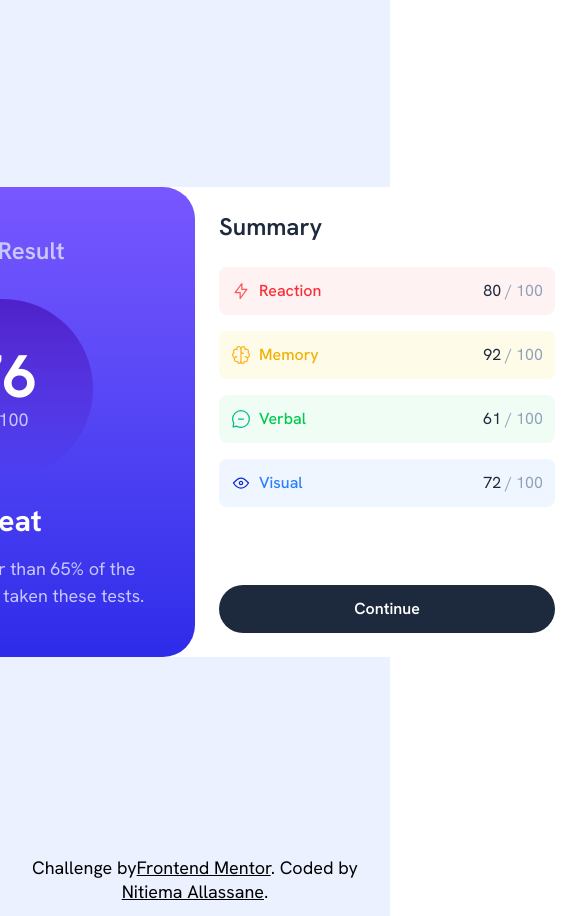
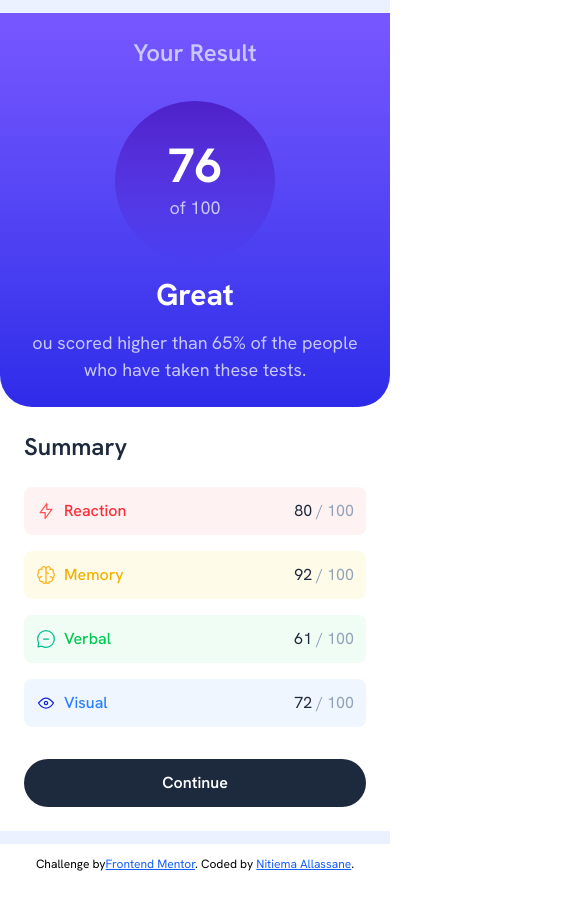
Before and after one commit to NitiemaAllassane/resutls-summary, a React (Vite) app: page / in a window 390 px wide. Shown: the whole page, 579 px wide, since content can reach past the window. After the commit the page ends 884 px from the top, so only its background shows below. Built offline with nearby package versions, Linux system fonts and the light colour scheme; a web font is replaced by a local one.

Commit message:
Responsive mode done

```diff
--- a/src/App.tsx
+++ b/src/App.tsx
@@ -68,10 +68,10 @@ function ResultDisplayer({ result, reaction }: ResultDisplayerProps) {
     <>
       <div className="text-center flex flex-col items-center">
         <div
-          className="w-45 h-45 bg-linear-to-b from-(--violet-blue) to-(--persian-blue)
-          flex flex-col items-center justify-center rounded-full mb-6"
+          className="w-40 h-40 md:w-45 md:h-45 bg-linear-to-b from-(--violet-blue) to-(--persian-blue)
+          flex flex-col items-center justify-center rounded-full mb-4 md:mb-6"
         >
-          <h2 className="text-6xl text-white font-bold">{result}</h2>
+          <h2 className="text-5xl md:text-6xl text-white font-bold mb-1">{result}</h2>
           <p className="text-(--light-lavender)">of 100</p>
         </div>
         <h2 className="text-white font-bold text-3xl mb-4">{reaction}</h2>
@@ -111,8 +111,11 @@ function ResultCard() {
   }
 
   return (
-    <article className="relative flex bg-(--white) rounded-4xl w-3xl">
-      <div className="w-1/2 bg-linear-to-b from-(--light-slate-blue) to-(--light-royal-blue) p-12 rounded-4xl">
+    <article className="relative flex flex-col md:flex-row w-full bg-(--white) md:rounded-4xl md:w-3xl">
+      <div
+        className="md:w-1/2 bg-linear-to-b from-(--light-slate-blue) to-(--light-royal-blue)
+        p-6 rounded-b-4xl md:p-12 md:rounded-4xl"
+      >
         <div className="">
           <h1 className="text-2xl text-(--light-lavender) text-center font-semibold mb-8">Your Result</h1>
             <ResultDisplayer
@@ -123,8 +126,8 @@ function ResultCard() {
       </div>
 
       <div className="p-6 flex-1">
-        <div className="flex flex-col justify-between h-full">
-          <div>
+        <div className="flex flex-col md:justify-between md:h-full">
+          <div className="mb-8">
             <h2 className="text-slate-800 text-2xl font-semibold mb-6">Summary</h2>
 
             <div className="flex flex-col gap-4">
@@ -157,11 +160,12 @@ function App() {
           <ResultCard  />
         </div>
       </main>
-      <footer className="text-center bg-(--pale-blue) py-3">
-        <p className="text-xs">
+      <footer className="text-center bg-white md:bg-(--pale-blue) py-3 px-3">
+        <div className="text-xs">
           Challenge by
-          <a href="https://www.frontendmentor.io/challenges" target="_blank" className="underline">Frontend Mentor</a>.
-          Coded by <a href="https://nitiema-allassane.vercel.app/" target="_blank" className="underline">Nitiema Allassane</a>.</p>
+          <a href="https://www.frontendmentor.io/challenges" target="_blank" className="underline text-blue-600">Frontend Mentor</a>.
+          Coded by <a href="https://nitiema-allassane.vercel.app/" target="_blank" className="underline text-blue-600">Nitiema Allassane</a>.
+        </div>
       </footer>
     </>
   )
```
